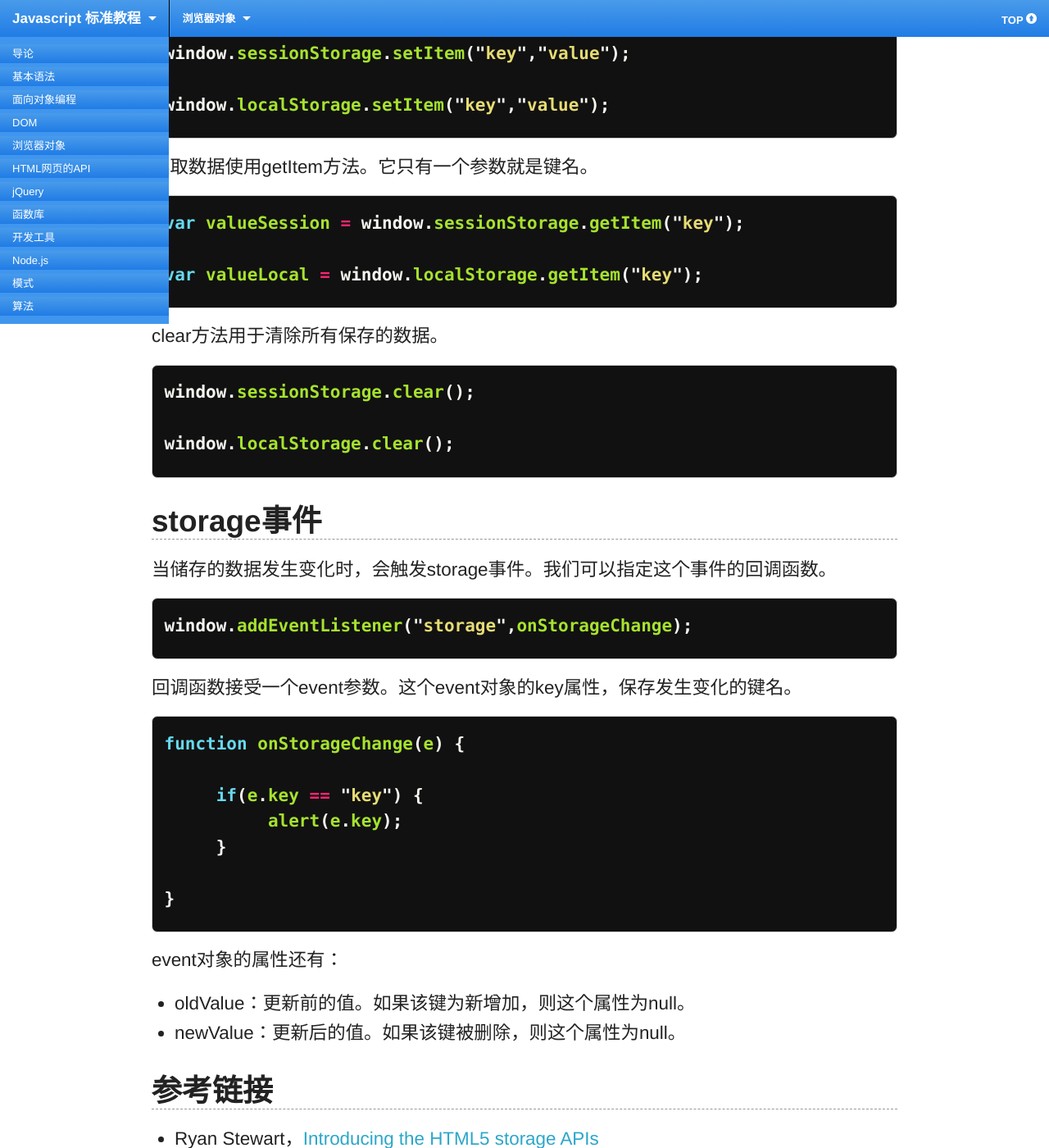
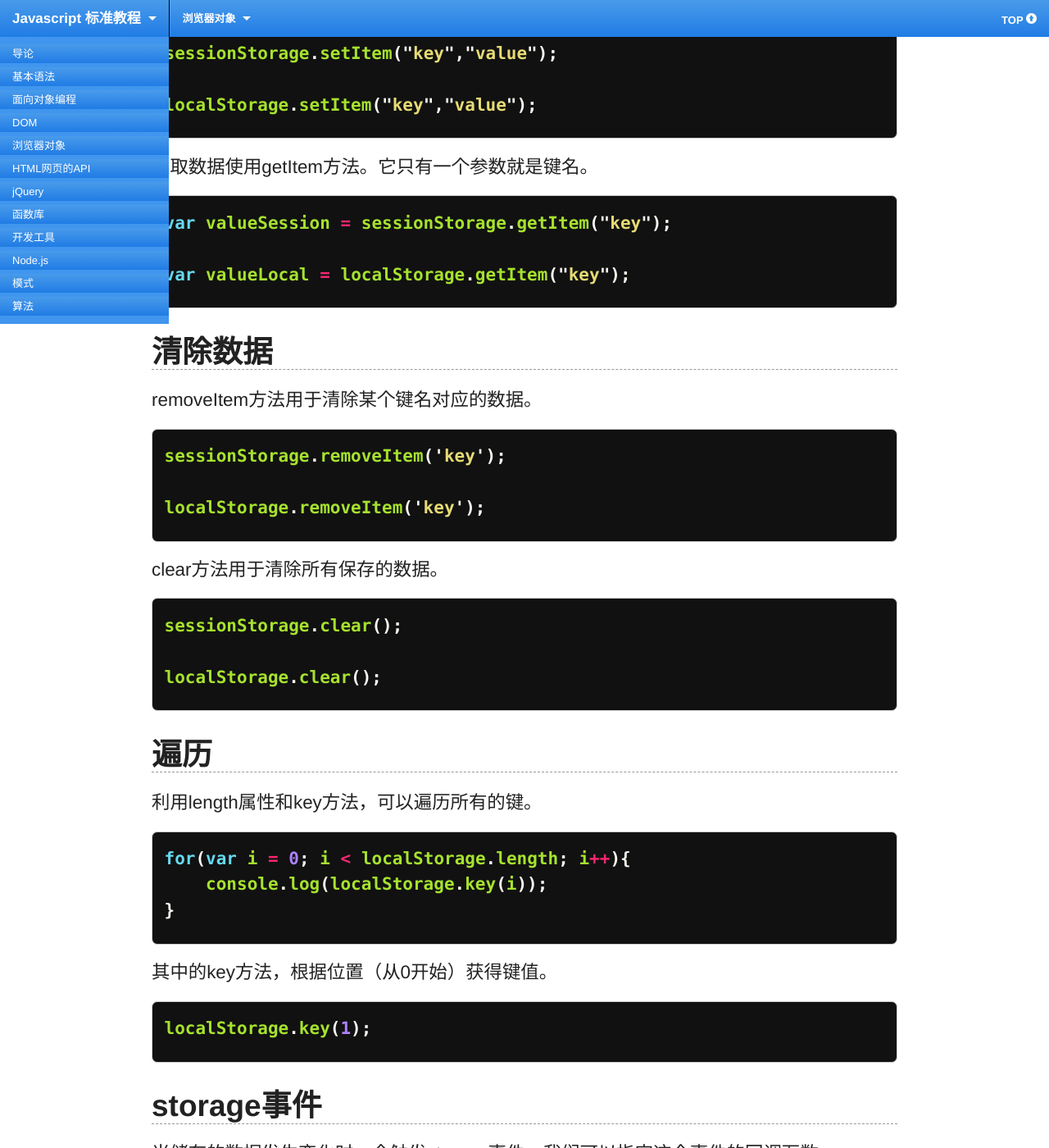
Before and after one commit to ruanyf/jstutorial, a Jekyll site: the page built from bom/webstorage.md, in a window 1280 px wide and 1400 px high, scrolled down 1538 px. Shown: the whole window at 82% size. Built offline with Jekyll 4.4.1, drawn with Linux system fonts in a browser that asks for light colours; Markdown is read by kramdown in place of the engine named in the settings; some of the changed text lies outside the part shown.

Commit message:
edit bom/webStorage

```diff
--- a/bom/webstorage.md
+++ b/bom/webstorage.md
@@ -45,9 +45,9 @@ sessionStorage和localStorage保存的数据，都以“键值对”的形式存
 
 {% highlight javascript %}
 
-window.sessionStorage.setItem("key","value");
+sessionStorage.setItem("key","value");
 
-window.localStorage.setItem("key","value");
+localStorage.setItem("key","value");
 
 {% endhighlight %}
 
@@ -55,9 +55,21 @@ window.localStorage.setItem("key","value");
 
 {% highlight javascript %}
 
-var valueSession = window.sessionStorage.getItem("key");
+var valueSession = sessionStorage.getItem("key");
 
-var valueLocal = window.localStorage.getItem("key");
+var valueLocal = localStorage.getItem("key");
+
+{% endhighlight %}
+
+## 清除数据
+
+removeItem方法用于清除某个键名对应的数据。
+
+{% highlight javascript %}
+
+sessionStorage.removeItem('key');
+
+localStorage.removeItem('key');
 
 {% endhighlight %}
 
@@ -65,9 +77,29 @@ clear方法用于清除所有保存的数据。
 
 {% highlight javascript %}
 
-window.sessionStorage.clear();
+sessionStorage.clear();
 
-window.localStorage.clear();
+localStorage.clear();
+
+{% endhighlight %}
+
+## 遍历
+
+利用length属性和key方法，可以遍历所有的键。
+
+{% highlight javascript %}
+
+for(var i = 0; i < localStorage.length; i++){
+    console.log(localStorage.key(i));
+}
+
+{% endhighlight %}
+
+其中的key方法，根据位置（从0开始）获得键值。
+
+{% highlight javascript %}
+
+localStorage.key(1);
 
 {% endhighlight %}
 
@@ -102,4 +134,5 @@ event对象的属性还有：
 
 ## 参考链接
 
--  Ryan Stewart，[Introducing the HTML5 storage APIs](http://www.adobe.com/devnet/html5/articles/html5-storage-apis.html)
+- Ryan Stewart，[Introducing the HTML5 storage APIs](http://www.adobe.com/devnet/html5/articles/html5-storage-apis.html)
+- [Getting Started with LocalStorage](http://codular.com/localstorage)
```
Also changed, not shown: other parts of bom/webstorage.md (+1 -1 lines).
